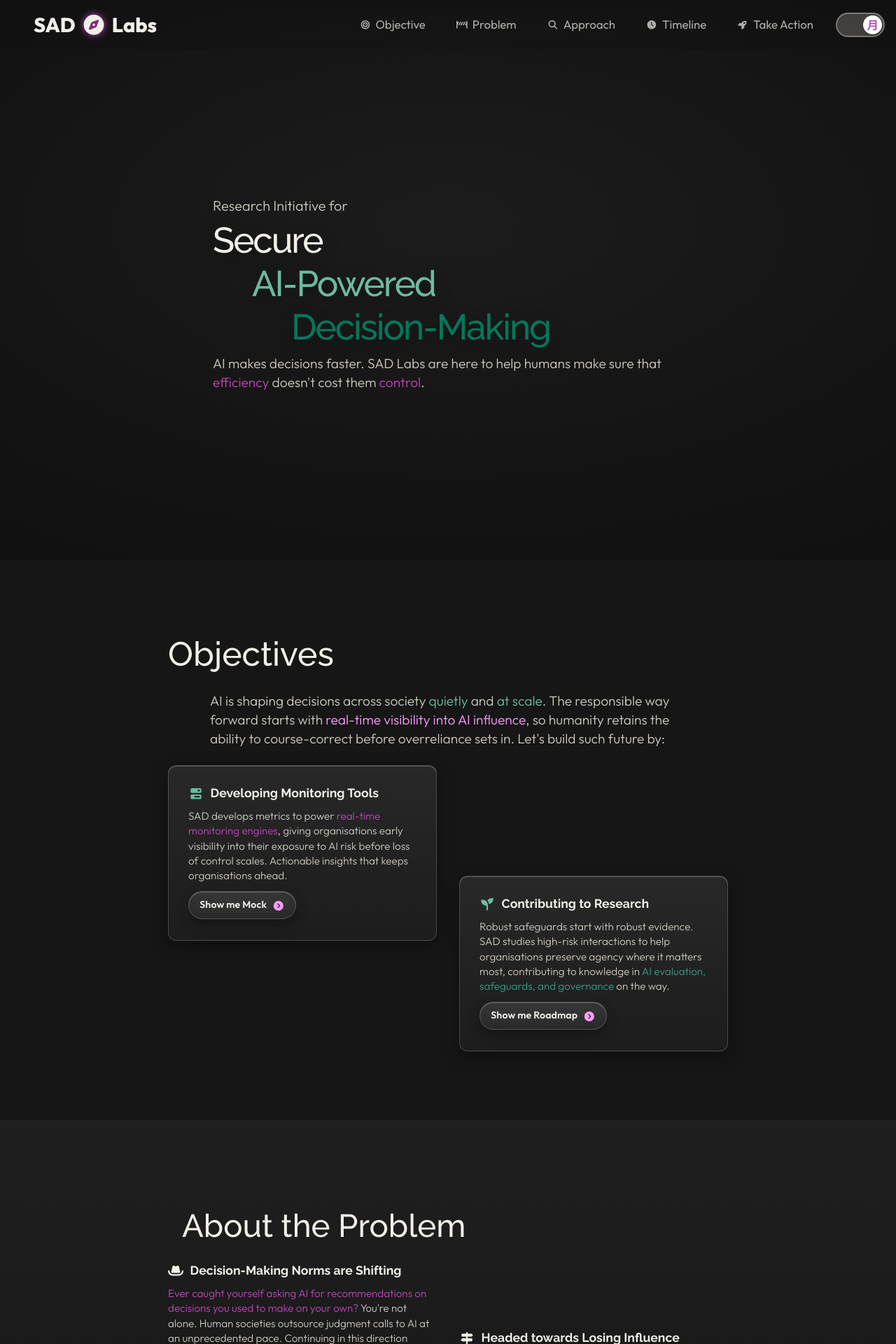
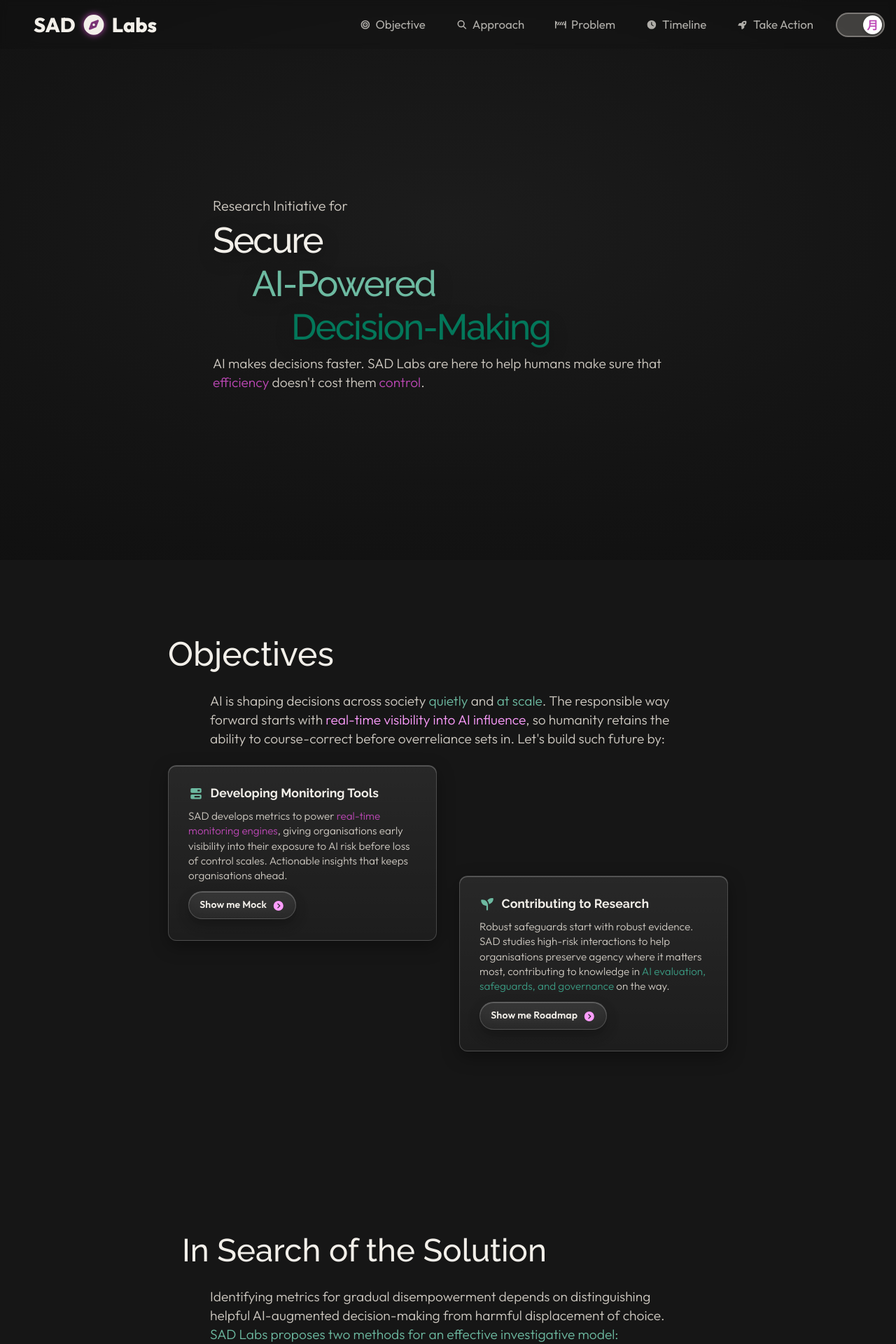
Before and after one commit to nowemoore/sad, a Next.js app in the folder page/sad-labs-next/: page /sad/ in a window 1280 px wide. Shown: the top 1920 px of the page at 70% size. Built offline with nearby package versions, Linux system fonts and the light colour scheme.

Commit message:
swapped sections

```diff
--- a/page/sad-labs-next/src/app/components/Navbar.tsx
+++ b/page/sad-labs-next/src/app/components/Navbar.tsx
@@ -24,8 +24,8 @@ interface NavItem {
 
 const navItems: NavItem[] = [
   { label: "Objective", href: "#objective", icon: faBullseye },
+  { label: "Approach", href: "#approach", icon: faMagnifyingGlass },
   { label: "Problem", href: "#problem", icon: faRoadBarrier },
-  { label: "Approach", href: "#approach", icon: faMagnifyingGlass },
   { label: "Timeline", href: "#timeline", icon: faClock },
   { label: "Take Action", href: "#take-action", icon: faRocket },
 ];
--- a/page/sad-labs-next/src/app/page.tsx
+++ b/page/sad-labs-next/src/app/page.tsx
@@ -14,17 +14,14 @@ import Timeline from "./views/Timeline";
 import TakeAction from "./views/TakeAction";
 
 export default function Page() {
-  // ... your existing useEffect
-
   return (
     <div className="App">
       <LoadingScreen />
-
       <Navbar />
       <Hero />
       <Objective />
+      <Approach />
       <Problem />
-      <Approach />
       <Timeline />
       <TakeAction />
       <Footer />
```
